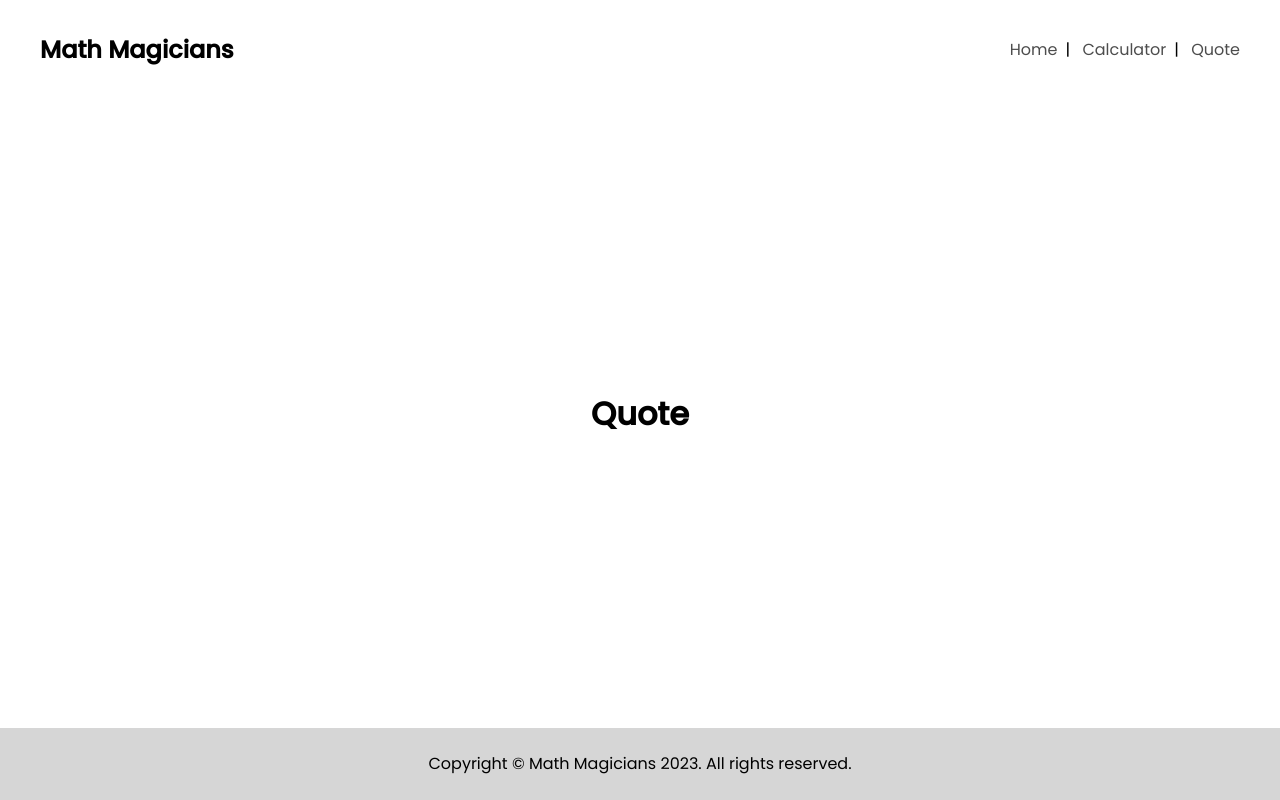
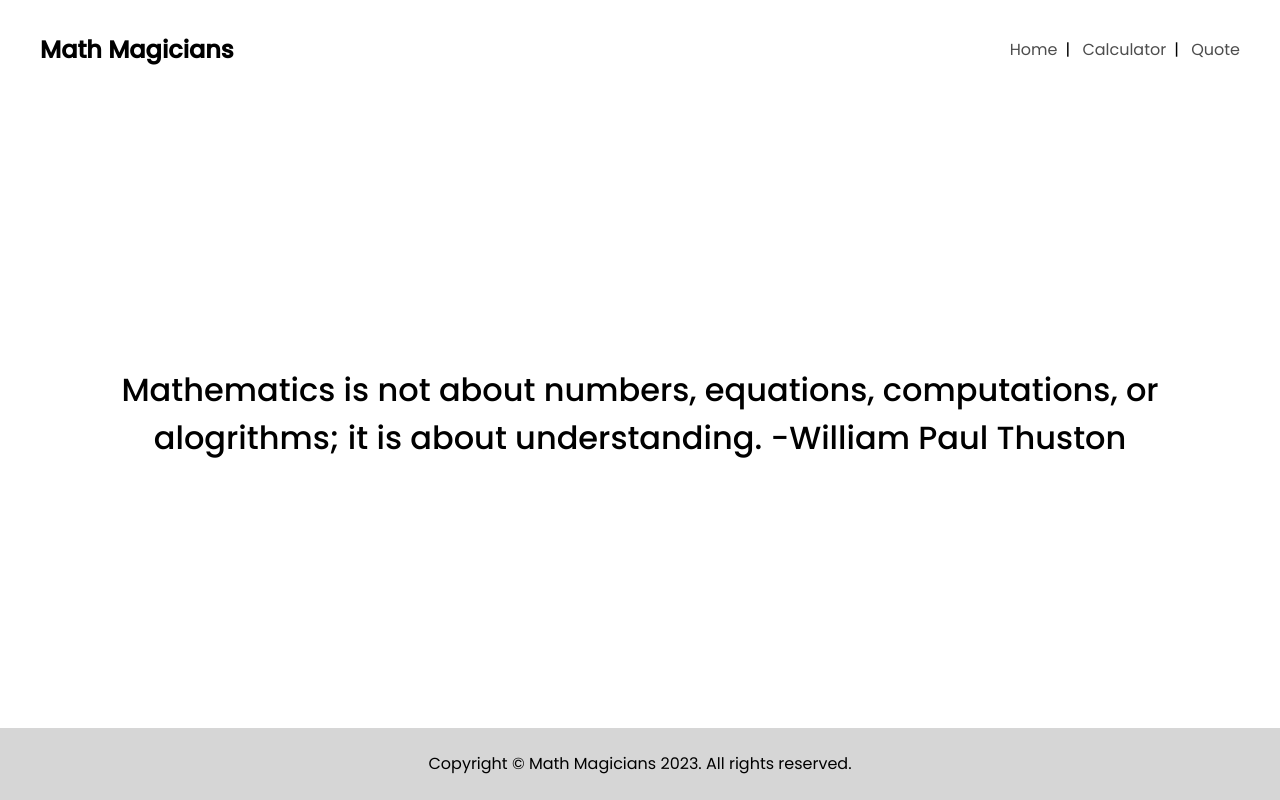
Before and after one commit to rashedarman/math-magicians, a React (Create React App) app: page /quote in a window 1280 px wide. Built offline with nearby package versions, Linux system fonts and the light colour scheme.

Commit message:
Match quote page wireframe

```diff
--- a/src/pages/Quote.jsx
+++ b/src/pages/Quote.jsx
@@ -5,7 +5,16 @@ class QuotePage extends React.Component {
   render() {
     return (
       <PageWrapper>
-        <h1>Quote</h1>
+        <p
+          style={{
+            fontSize: '2rem',
+            fontWeight: '500',
+            textAlign: 'center',
+          }}
+        >
+          Mathematics is not about numbers, equations, computations, or
+          alogrithms; it is about understanding. -William Paul Thuston
+        </p>
       </PageWrapper>
     );
   }
```
